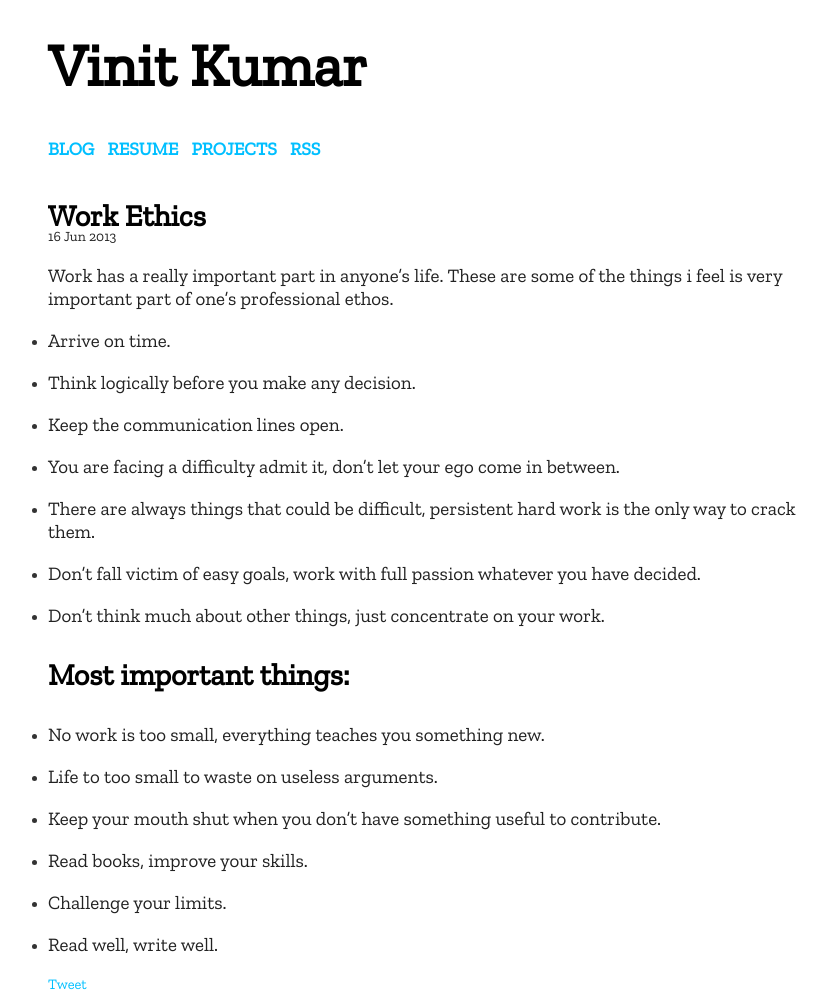
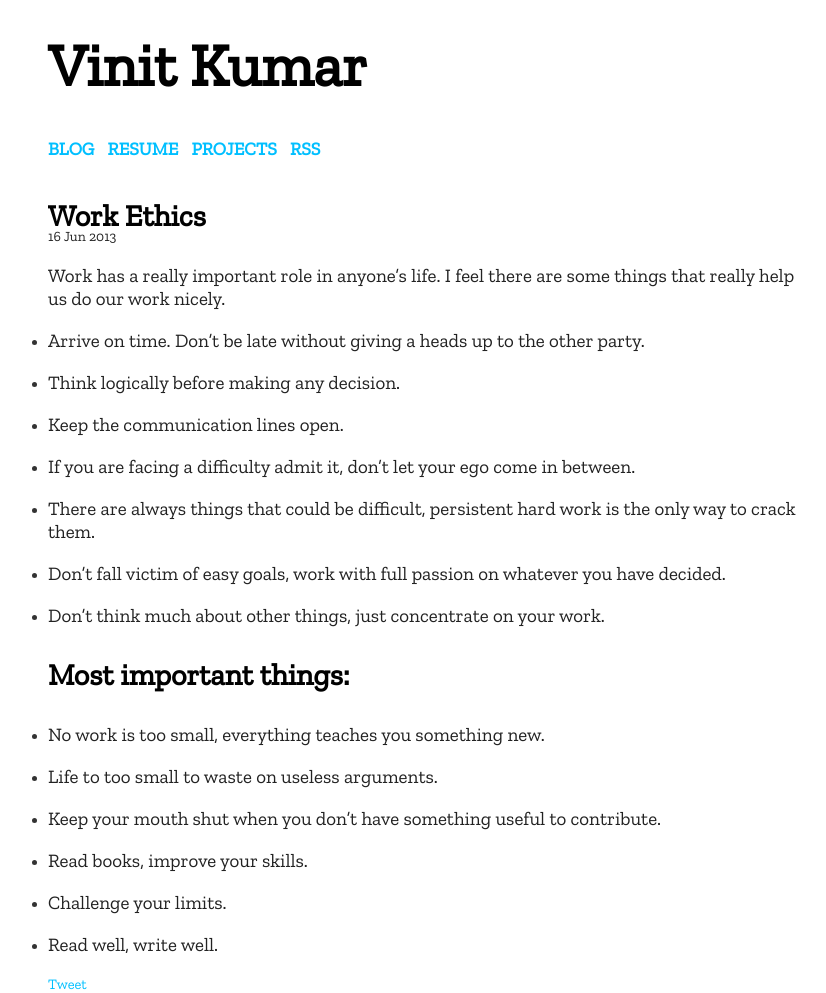
Before and after one commit to vinitkumar/vinitkumar.github.com, a Jekyll site: the page built from _posts/2013-06-16-Ethics-At-Work-And-Life.md, in a window 1280 px wide. Shown: the whole page, without its empty margins (208-1034 px from the left). Built offline with Jekyll 4.4.1, drawn with Linux system fonts in a browser that asks for light colours; comment, search, counter and statistics services are not loaded.

Commit message:
some more cleanup and rewording

```diff
--- a/_posts/2013-06-16-Ethics-At-Work-And-Life.md
+++ b/_posts/2013-06-16-Ethics-At-Work-And-Life.md
@@ -7,19 +7,20 @@ tags: Work Ethics Life
 comments: false
 ---
 
-Work has a really important part in anyone's life. These are some of the things i feel is very important part of one's professional ethos.
+Work has a really important role in anyone's life. I feel there are some things that really help us
+do our work nicely.
 
-- Arrive on time.
+- Arrive on time. Don't be late without giving a heads up to the other party.
 
-- Think logically before you make any decision.
+- Think logically before making any decision.
 
 - Keep the communication lines open.
 
-- You are facing a difficulty admit it, don't let your ego come in between.
+- If you are facing a difficulty admit it, don't let your ego come in between.
 
 - There are always things that could be difficult, persistent hard work is the only way to crack them.
 
-- Don't fall victim of easy goals, work with full passion whatever you have decided.
+- Don't fall victim of easy goals, work with full passion on whatever you have decided.
 
 - Don't think much about other things, just concentrate on your work.
 
```
